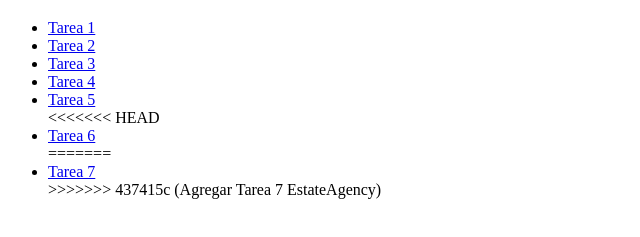
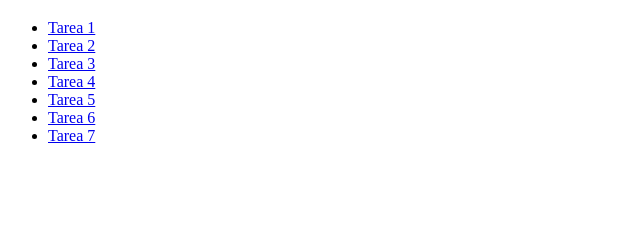
Before and after one commit to Emanuel-OwO/Mis-Tareas-Progra-4, a plain HTML site: page index.html in a window 1280 px wide. Shown: the part 61-298 px from the top of the page, without its empty margins (0-640 px from the left). Drawn offline with Linux system fonts and the light colour scheme.

Commit message:
Agregar ZIP de Tarea 7 y actualizar enlaces

```diff
--- a/index.html
+++ b/index.html
@@ -13,11 +13,8 @@
     <li><a href="Tarea-3/">Tarea 3</a></li>
     <li><a href="Tarea-4/">Tarea 4</a></li>
     <li><a href="Tarea-5/">Tarea 5</a></li>
-<<<<<<< HEAD
     <li><a href="Tarea-6/">Tarea 6</a></li>
-=======
     <li><a href="Tarea-7/">Tarea 7</a></li>
->>>>>>> 437415c (Agregar Tarea 7 EstateAgency)
   </ul>
 </body>
 </html>
```
Also changed, not shown: 1 other file.
